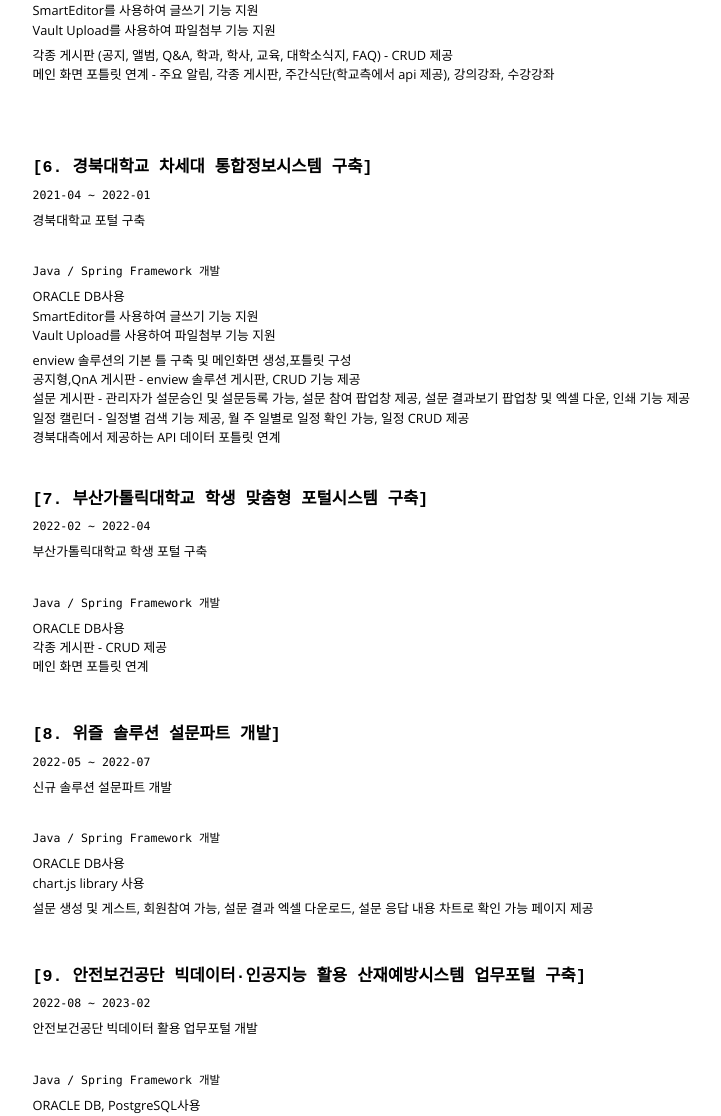
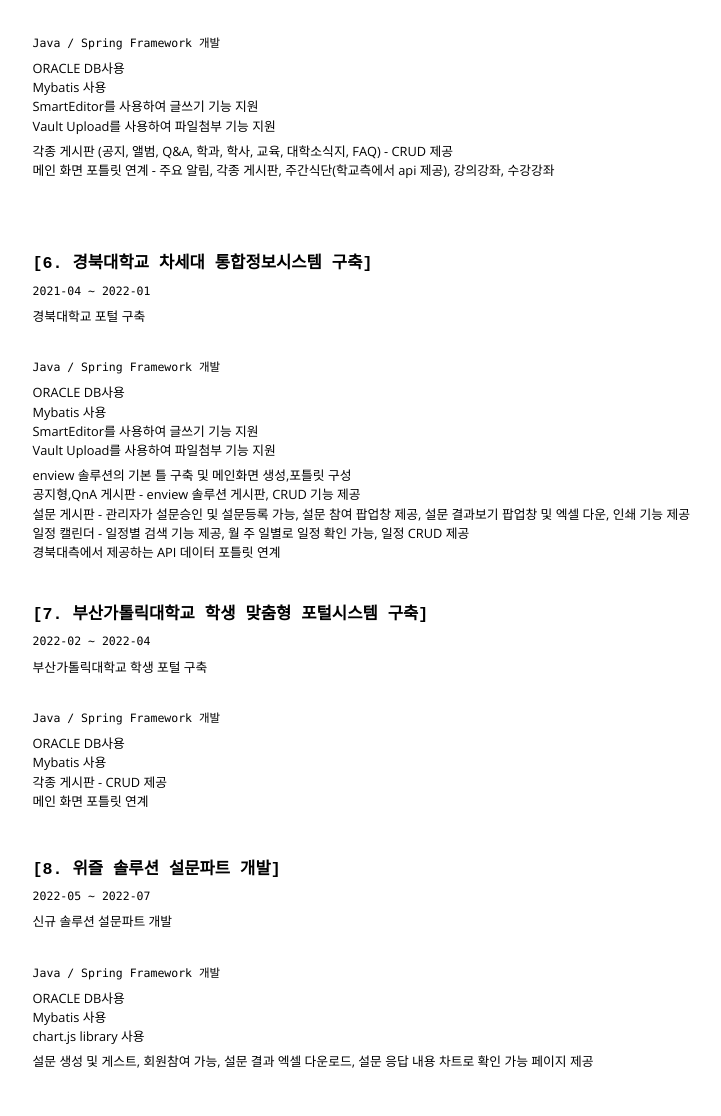
Before and after one commit to eormskim/cv, a Jekyll site: the page built from index.md, in a window 1280 px wide and 1400 px high, scrolled down 2685 px, cut to the strip 182-1298 px from the top of the window. Shown: the whole strip, without its empty margins (297-1018 px from the left). Built offline with Jekyll 4.4.1, drawn with Linux system fonts in a browser that asks for light colours; nearby versions of some CDN libraries; some of the changed text lies outside the part shown.

Commit message:
Update index.md

```diff
--- a/index.md
+++ b/index.md
@@ -41,6 +41,7 @@ title: 김대근
 `Java / Spring Framework 개발`
 
 CUBRID DB사용<br>
+Mybatis 사용<br>
 Dext5upload를 이용하여 대용량 업로드 지원<br>
 billboard.js를 사용하여 chart 지원<br>
 
@@ -68,6 +69,7 @@ UST 학생/교원 포털 시스템 입니다.
 `Java / Spring Framework 개발`
 
 ORACLE DB 사용<br>
+Mybatis 사용<br>
 SmartEditor를 사용하여 글쓰기 기능 지원<br>
 Vault Upload를 사용하여 파일첨부 기능 지원<br>
 
@@ -98,6 +100,7 @@ Q&A게시판 - 공개글,비공개글 작성 가능 등<br>
 `Java / Spring Framework 개발`
 
 TiberotbAdmin사용<br>
+Mybatis 사용<br>
 
 통화그룹 관리 - 게시판 형식으로 사용자가 요청한 리스트를승인 및 반려 기능 제공<br>
 
@@ -121,6 +124,7 @@ TiberotbAdmin사용<br>
 `Java / Spring Framework 개발`
 
 MSSQL사용<br>
+Mybatis 사용<br>
 SmartEditor를 사용하여 글쓰기 기능 지원<br>
 알림톡/SMS 지원<br>
 
@@ -149,6 +153,7 @@ SmartEditor를 사용하여 글쓰기 기능 지원<br>
 `Java / Spring Framework 개발`
 
 ORACLE DB사용<br>
+Mybatis 사용<br>
 SmartEditor를 사용하여 글쓰기 기능 지원<br>
 Vault Upload를 사용하여 파일첨부 기능 지원<br>
 
@@ -174,6 +179,7 @@ Vault Upload를 사용하여 파일첨부 기능 지원<br>
 `Java / Spring Framework 개발`
 
 ORACLE DB사용<br>
+Mybatis 사용<br>
 SmartEditor를 사용하여 글쓰기 기능 지원<br>
 Vault Upload를 사용하여 파일첨부 기능 지원<br>
 
@@ -197,6 +203,7 @@ enview 솔루션의 기본 틀 구축 및 메인화면 생성,포틀릿 구성<b
 `Java / Spring Framework 개발`
 
 ORACLE DB사용<br>
+Mybatis 사용<br>
 각종 게시판 - CRUD 제공<br>
 메인 화면 포틀릿 연계
 
@@ -215,6 +222,7 @@ ORACLE DB사용<br>
 `Java / Spring Framework 개발`
 
 ORACLE DB사용<br>
+Mybatis 사용<br>
 chart.js library 사용<br>
 
 설문 생성 및 게스트, 회원참여 가능, 설문 결과 엑셀 다운로드, 설문 응답 내용 차트로 확인 가능 페이지 제공
@@ -234,6 +242,7 @@ chart.js library 사용<br>
 `Java / Spring Framework 개발`
 
 ORACLE DB, PostgreSQL사용<br>
+Mybatis 사용<br>
 Apache ECharts library 사용<br>
 내부망 - 협력업체의 API를 활용한 스마트검색 기능, 관리자 페이지 제공, 빅데이터를 활용한 각종 차트 제공
 외부망 - 안전보건법령 스마트검색 개발
```
